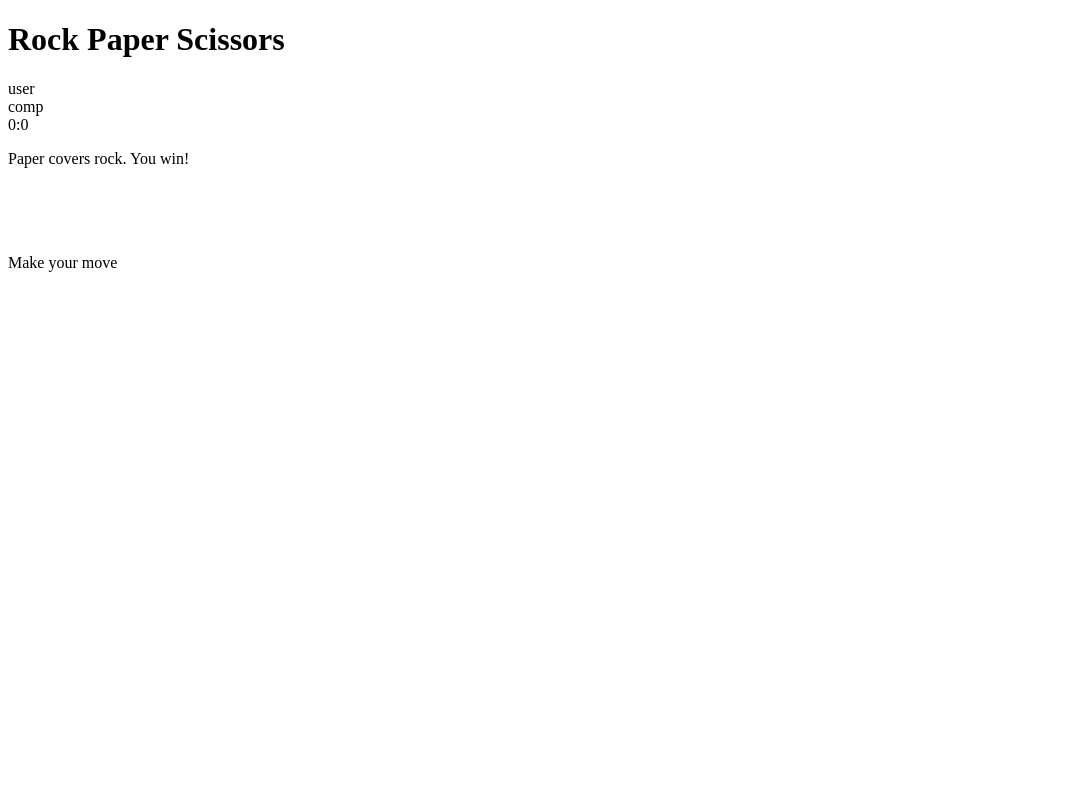
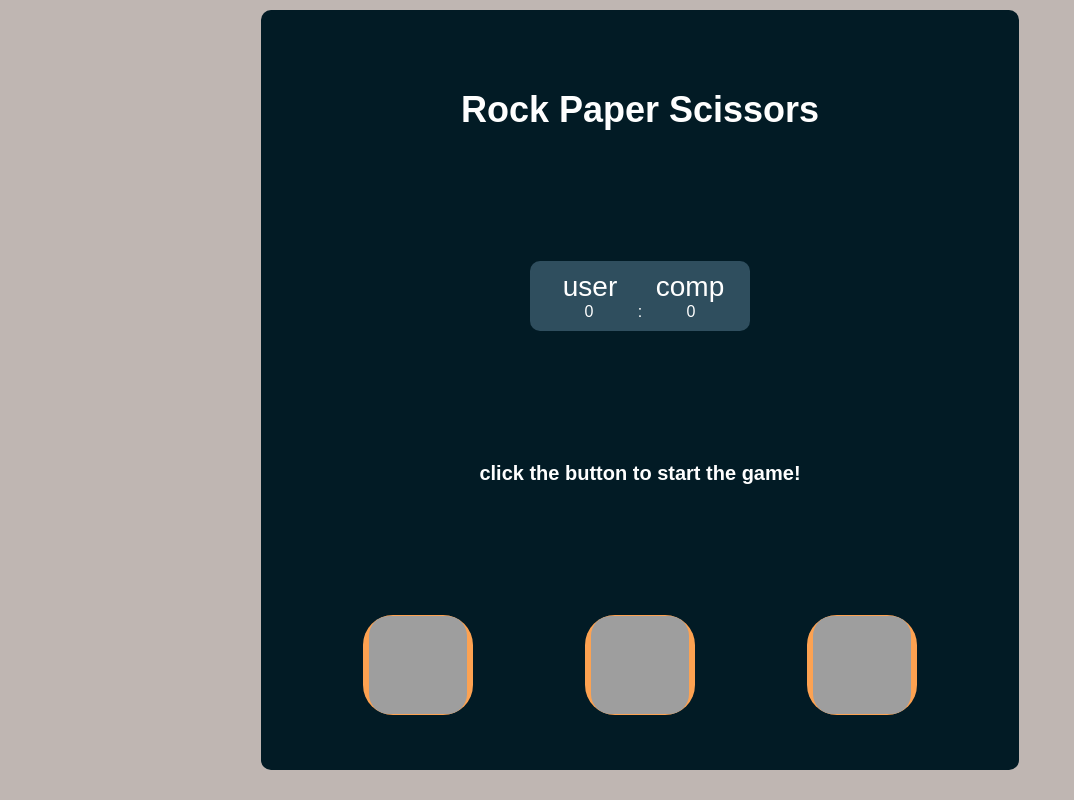
Before and after one commit to Tekalig/-Rock-Paper-Scissors, a plain HTML site: page index.html in a window 1280 px wide. Shown: the whole page, without its empty margins (0-1074 px from the left). Drawn offline with Linux system fonts and the light colour scheme; grey boxes are pictures that could not be loaded.

Commit message:
modified the style.css and index.js

```diff
--- a/index.html
+++ b/index.html
@@ -4,7 +4,7 @@
     <meta charset="utf-8">
     <meta name="viewport" content="width=device-width, initial-scale=1">
     <title>Rock Paper Scissors</title>
-    <link rel="stylesheet" href="styles.css">
+    <link rel="stylesheet" href="style.css">
 </head>
 <body>
     <!-- Your content goes here -->
@@ -15,20 +15,20 @@
             <div id="computer-label" class="badge">comp</div>
             <span id="user-score">0</span>:<span id="computer-score">0</span>
         </div>
-        <div class="result">
-            <p>Paper covers rock. You win!</p>
+        <p id="result">click the button to start the game!</p>
+        <div class="choices">
+            <button class="choice" id="r" value="rock">
+                <img src="https://cdn.pixabay.com/photo/2014/03/25/15/26/rock-paper-scissors-296854_1280.png" alt="Rock">
+            </button>
+            <button class="choice" id="p" value="paper">
+                <img src="https://cdn.pixabay.com/photo/2014/03/25/15/26/rock-paper-scissors-296855_1280.png" alt="Paper">
+            </button>
+            <button class="choice" id="s" value="scissors">
+                <img src="https://cdn.pixabay.com/photo/2014/03/25/15/26/rock-paper-scissors-296853_1280.png" alt="Scissors">
+            </button>
         </div>
-        <div class="choices">
-            <div class="choice" id="r">
-                <img src="images/rock.png" alt="">
-            </div>
-            <div class="choice" id="p">
-                <img src="images/paper.png" alt="">
-            </div>
-            <div class="choice" id="s">
-                <img src="images/scissors.png" alt="">
-            </div>
-        </div>
-        <p id="action-message">Make your move</p>
+    </div>
+    <!-- script -->
+    <script src="index.js"></script>
 </body>
 </html>
--- a/index.js
+++ b/index.js
@@ -1,3 +1,11 @@
+let userScore = document.getElementById('user-score');
+let computerScore = document.getElementById('computer-score');
+let result = document.getElementsById('result');
+let rock = document.getElementById('r');
+let paper = document.getElementById('p');
+let scissors = document.getElementById('s');
+// console.log(userScore);
+console.log(result.textContent)
 function getComputerChoice() {
     // Array of choices
     const choices = ['rock', 'paper', 'scissors'];
@@ -9,4 +17,31 @@ function getComputerChoice() {
     return choices[randomIndex];
 }
 
-console.log(getComputerChoice()); // Output: rock
+// console.log(getComputerChoice()); // Output: rock
+function playRound(playerSelection, computerSelection) {
+    if (playerSelection === computerSelection) {
+        result.textContent = "It's a tie!";
+    } else if (
+        (playerSelection === 'rock' && computerSelection === 'scissors') ||
+        (playerSelection === 'paper' && computerSelection === 'rock') ||
+        (playerSelection === 'scissors' && computerSelection === 'paper')
+    ) {
+        // won++;
+        result.innerText = `You Win! ${playerSelection} beats ${computerSelection}`;
+    } else {
+        // lost++;
+        result.innerText = `You Lose! ${computerSelection} beats ${playerSelection}`;
+    }
+}
+
+function playGame() {
+    // Generate a random index
+    for (let i = 0; i < 5; i++) {
+        const playerSelection = prompt('Enter your choice: rock, paper or scissors').toLowerCase();
+        const computerSelection = getComputerChoice();
+        playRound(playerSelection, computerSelection);
+    }
+    // console.log(`You won ${won} times and lost ${lost} times`);
+}
+
+// playGame();
--- a/style.css
+++ b/style.css
@@ -0,0 +1,86 @@
+/* style.css */
+
+
+/* Set background color and font styles */
+body {
+    background-color: #bfb6b2;
+    font-family: Arial, sans-serif;
+    box-sizing: border-box;
+}
+
+/* Style the scoreboard */
+.scoreboard {
+    display: flex;
+    justify-content: space-evenly;
+    flex-wrap: wrap;
+    background-color: #2f4e5e;
+    color: #fff;
+    width: 200px;
+    border-radius: 10px;
+    padding: 10px;
+    align-self: center;
+}
+
+.badge {
+    font-size: 28px;
+    display: inline-block;
+    width: 100px;
+}
+
+/* Center the content */
+.container {
+    text-align: center;
+    background-color: #021b25;
+    margin: 10px auto;
+    width: 60%;
+    display: flex;
+    flex-direction: column;
+    justify-content: space-around;
+    height: 95vh;
+    border-radius: 10px;
+}
+
+/* Style the heading */
+h1 {
+    font-size: 36px;
+    color: #fefefe;
+    margin-bottom: 20px;
+}
+
+/* Style the buttons */
+.choices {
+    display: flex;
+    justify-content: space-evenly;
+    gap:10px;
+}
+
+.choice {
+    background-color: #fda251;
+    color: #fefefe;
+    border: none;
+    border-radius: 30px;
+    cursor: pointer;
+    flex: 110px 0 1 ;
+    height: 100px;
+}
+
+.choice:hover {
+    background-color: #2f4e5e;
+}
+
+.choice:active{
+    background-color: chartreuse;
+}
+/* Style the result message */
+#result {
+    font-size: 20px;
+    color: #fefefe;
+    font-weight: bolder;
+}
+
+img {
+    width: 100%;
+    height: 100%;
+    object-fit: cover;
+    border-radius: 20px;
+}
```
